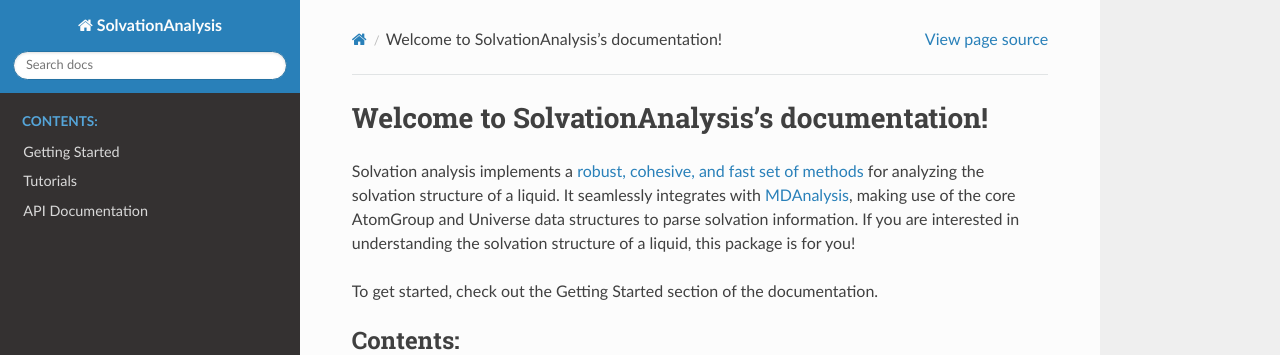
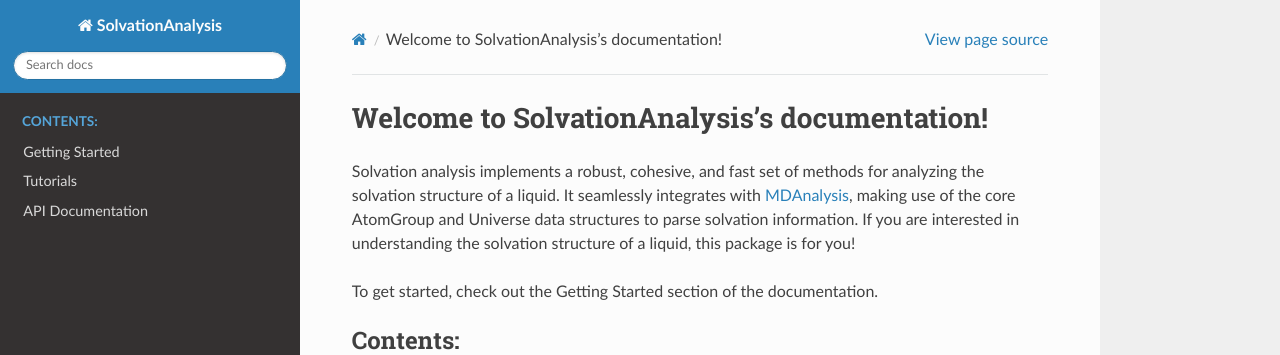
Before and after one commit to MDAnalysis/solvation-analysis, a Sphinx documentation site: the page built from docs/index.rst, in a window 1280 px wide and 1094 px high. Shown: the top 355 px of the window. Built offline with Sphinx 7.4.7 and the Read the Docs theme 2.0.0, drawn with Linux system fonts in a browser that asks for light colours; pages that are not in the unit, such as notebooks, are missing from menus; part of the change alters nothing that is shown.

```diff
--- a/docs/index.rst
+++ b/docs/index.rst
@@ -6,8 +6,7 @@
 Welcome to SolvationAnalysis's documentation!
 =========================================================
 
-Solvation analysis implements a `robust, cohesive, and fast set of methods
-<https://summerofcode.withgoogle.com/projects/#6227159028334592>`_ for
+Solvation analysis implements a robust, cohesive, and fast set of methods for
 analyzing the solvation structure of a liquid. It seamlessly integrates with
 `MDAnalysis <https://www.mdanalysis.org/>`_, making use of the core AtomGroup
 and Universe data structures to parse solvation information. If you are interested
```
